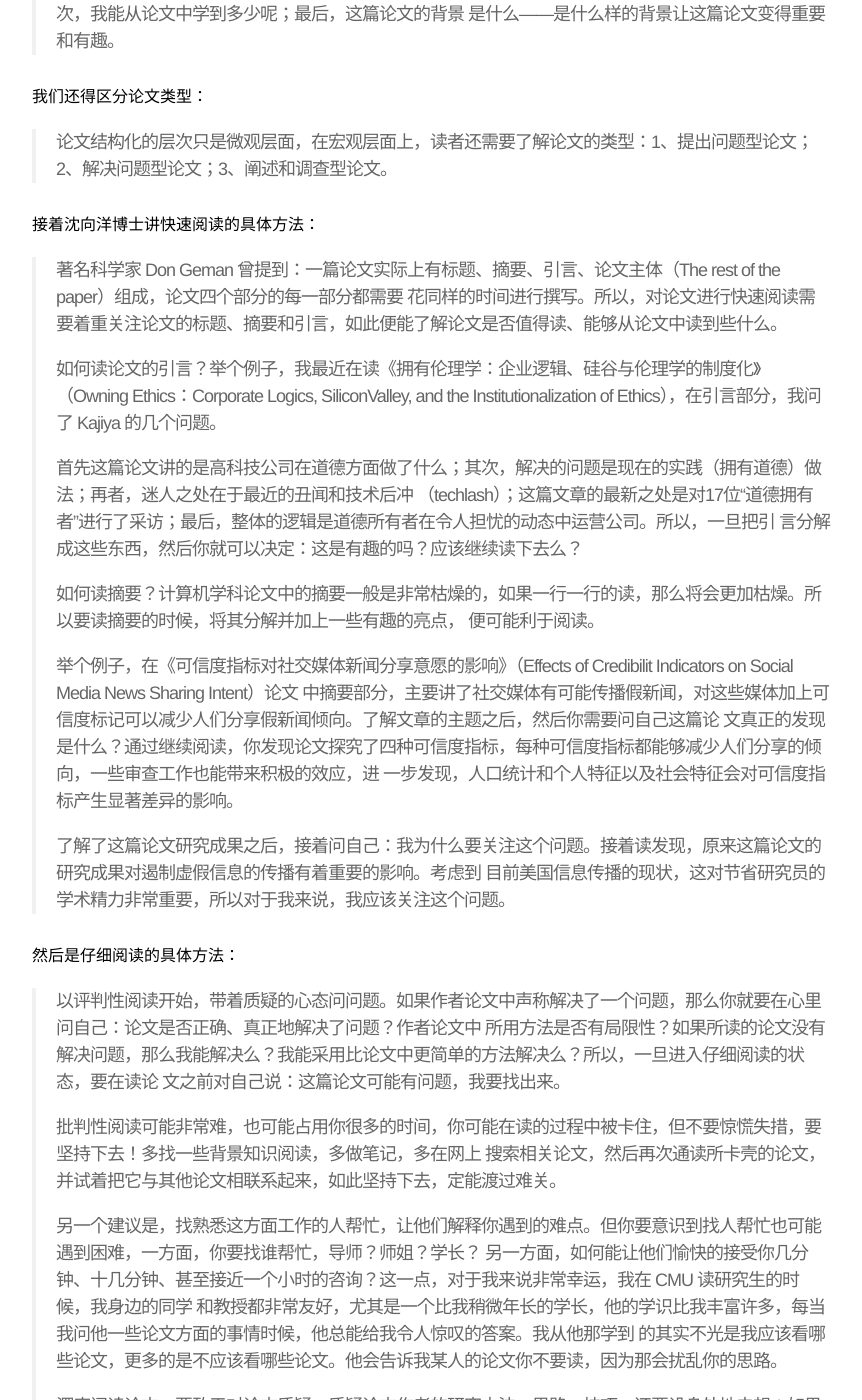
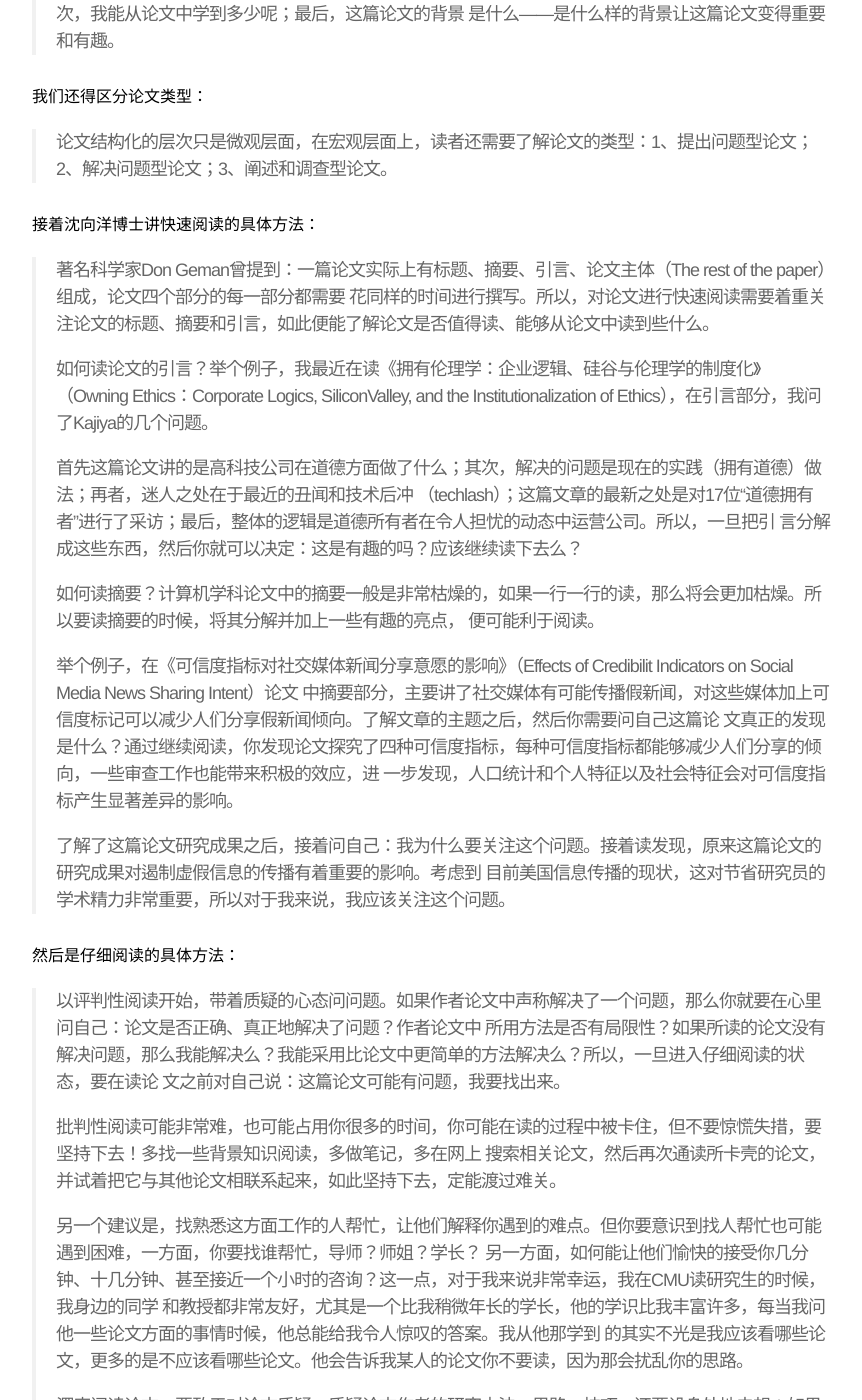
Before and after one commit to mileistone/mileistone.github.io, a Jekyll site: the page built from _posts/2020-05-30-how-to-read-papers.md, in a window 1280 px wide and 1400 px high, scrolled down 1126 px. Shown: the whole window, without its empty margins (208-1070 px from the left). Built offline with Jekyll 4.4.1, drawn with Linux system fonts in a browser that asks for light colours; some of the changed text lies outside the part shown.

```diff
--- a/_posts/2020-05-30-how-to-read-papers.md
+++ b/_posts/2020-05-30-how-to-read-papers.md
@@ -19,7 +19,7 @@ date: 2020-05-30 22:00:00
 接着沈向洋博士讲述了阅读的本质：
 
 >仔细想想，这类似于香侬的信息论原理，论文是作者和读者之间交流信息的渠道，实际上主要是单向传输。更为具体一些，写作就像编码，阅读就像解码，
-所以需要一本 Codebook 来介绍“编码”到“解码”所需要的知识，也即作者按照这本 Codebook 中的规范进行“编码”，阅读者则用它来“解码”。
+所以需要一本Codebook来介绍“编码”到“解码”所需要的知识，也即作者按照这本Codebook中的规范进行“编码”，阅读者则用它来“解码”。
 >
 >其实，香侬理论只是概括了阅读与写作的一部分，真实的阅读往往超越了传统的“传输-压缩”框架，它更多的是一个反复的理解过程。在这个过程中，
 读者将作者的意图(信息)解释成能够理解的片段，随后这些片段被构建到读者脑中的认知模型里。所以，阅读等同于理解，不同层次的阅读对应不同层
@@ -47,11 +47,11 @@ date: 2020-05-30 22:00:00
 
 接着沈向洋博士讲快速阅读的具体方法：
 
->著名科学家 Don Geman 曾提到：一篇论文实际上有标题、摘要、引言、论文主体（The rest of the paper）组成，论文四个部分的每一部分都需要
+>著名科学家Don Geman曾提到：一篇论文实际上有标题、摘要、引言、论文主体（The rest of the paper）组成，论文四个部分的每一部分都需要
 花同样的时间进行撰写。所以，对论文进行快速阅读需要着重关注论文的标题、摘要和引言，如此便能了解论文是否值得读、能够从论文中读到些什么。
 >
 >如何读论文的引言？举个例子，我最近在读《拥有伦理学：企业逻辑、硅谷与伦理学的制度化》（Owning Ethics：Corporate Logics, SiliconValley,
-and the Institutionalization of Ethics），在引言部分，我问了 Kajiya 的几个问题。
+and the Institutionalization of Ethics），在引言部分，我问了Kajiya的几个问题。
 >
 >首先这篇论文讲的是高科技公司在道德方面做了什么；其次，解决的问题是现在的实践（拥有道德）做法；再者，迷人之处在于最近的丑闻和技术后冲
 （techlash）；这篇文章的最新之处是对17位“道德拥有者”进行了采访；最后，整体的逻辑是道德所有者在令人担忧的动态中运营公司。所以，一旦把引
@@ -78,7 +78,7 @@ and the Institutionalization of Ethics），在引言部分，我问了 Kajiya
 搜索相关论文，然后再次通读所卡壳的论文，并试着把它与其他论文相联系起来，如此坚持下去，定能渡过难关。
 >
 >另一个建议是，找熟悉这方面工作的人帮忙，让他们解释你遇到的难点。但你要意识到找人帮忙也可能遇到困难，一方面，你要找谁帮忙，导师？师姐？学长？
-另一方面，如何能让他们愉快的接受你几分钟、十几分钟、甚至接近一个小时的咨询？这一点，对于我来说非常幸运，我在 CMU 读研究生的时候，我身边的同学
+另一方面，如何能让他们愉快的接受你几分钟、十几分钟、甚至接近一个小时的咨询？这一点，对于我来说非常幸运，我在CMU读研究生的时候，我身边的同学
 和教授都非常友好，尤其是一个比我稍微年长的学长，他的学识比我丰富许多，每当我问他一些论文方面的事情时候，他总能给我令人惊叹的答案。我从他那学到
 的其实不光是我应该看哪些论文，更多的是不应该看哪些论文。他会告诉我某人的论文你不要读，因为那会扰乱你的思路。
 >
```
